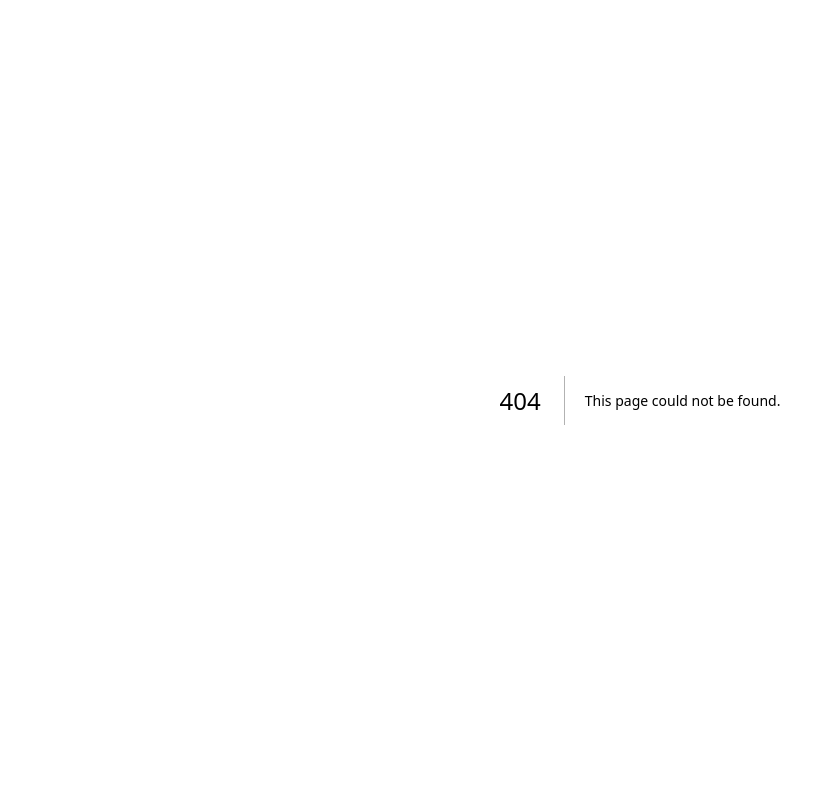
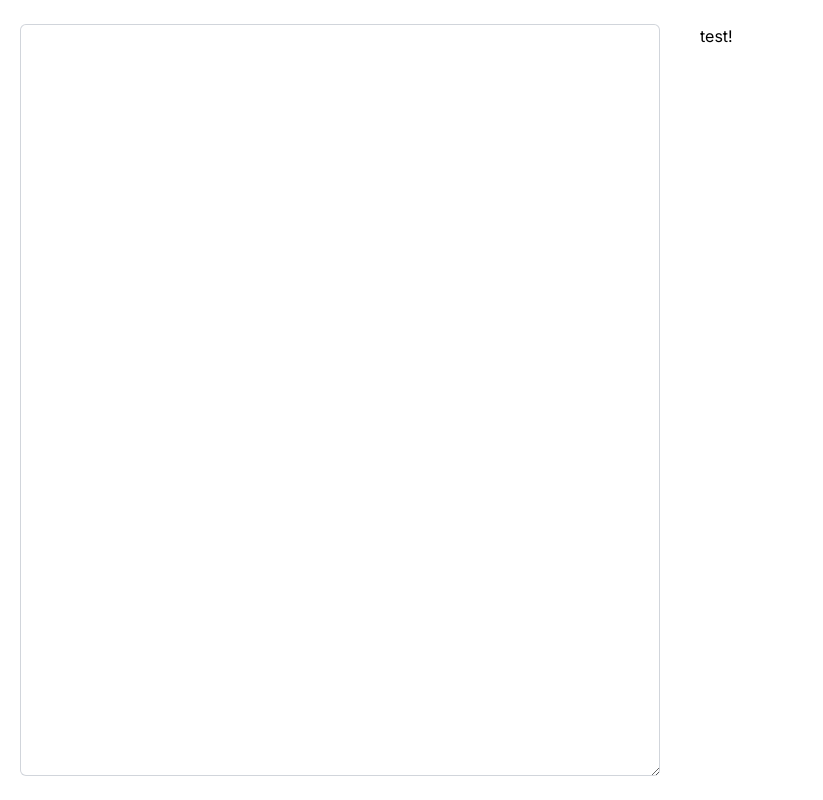
Before and after one commit to pelovett/beerwiki_frontend, a Next.js app: page /new_page in a window 1280 px wide. Before the commit this address had no page. Shown: the whole page, without its empty margins (0-823 px from the left). Built offline with nearby package versions, Linux system fonts and the light colour scheme.

Commit message:
editing works now

```diff
--- /dev/null
+++ b/app/new_page/ipa_ml_input.tsx
@@ -0,0 +1,20 @@
+type IpaMlInputProps = {
+  inputText: string;
+  setInputText: (payload: string) => void;
+};
+
+export function IpaMlInput({ inputText, setInputText }: IpaMlInputProps) {
+  const handleInputChange = (event: { target: { value: string } }) => {
+    setInputText(event.target.value);
+  };
+
+  return (
+    <textarea
+      name="IPAML Input"
+      autoComplete="off"
+      className="block h-full w-6/12 rounded-md border-0 py-1.5 pl-3.5 pr-20 text-gray-900 ring-1 ring-inset ring-gray-300 placeholder:text-gray-400 focus:ring-2 focus:ring-inset focus:ring-blue-600 sm:text-sm sm:leading-6 mx-5"
+      value={inputText}
+      onChange={handleInputChange}
+    />
+  );
+}
--- /dev/null
+++ b/app/new_page/page.tsx
@@ -0,0 +1,24 @@
+"use client";
+
+import { formatAndRenderText } from "../ipa_ml/ml_rendering";
+import { IpaMlInput } from "./ipa_ml_input";
+import { useState } from "react";
+
+export default function Page() {
+  const [inputText, setInputText] = useState("");
+  const textText =
+    "*This should be bold* this is normal `this is italics *this is italic bold*`";
+
+  const textJsx = formatAndRenderText(inputText);
+  console.log("test");
+  console.log(textJsx);
+  return (
+    <div className="flex flex-row self-center w-full h-full my-6">
+      <IpaMlInput inputText={inputText} setInputText={setInputText}/>
+      <div className="mx-5">
+          <h1>test!</h1>
+          {textJsx}
+      </div>
+    </div>
+  );
+}
```
